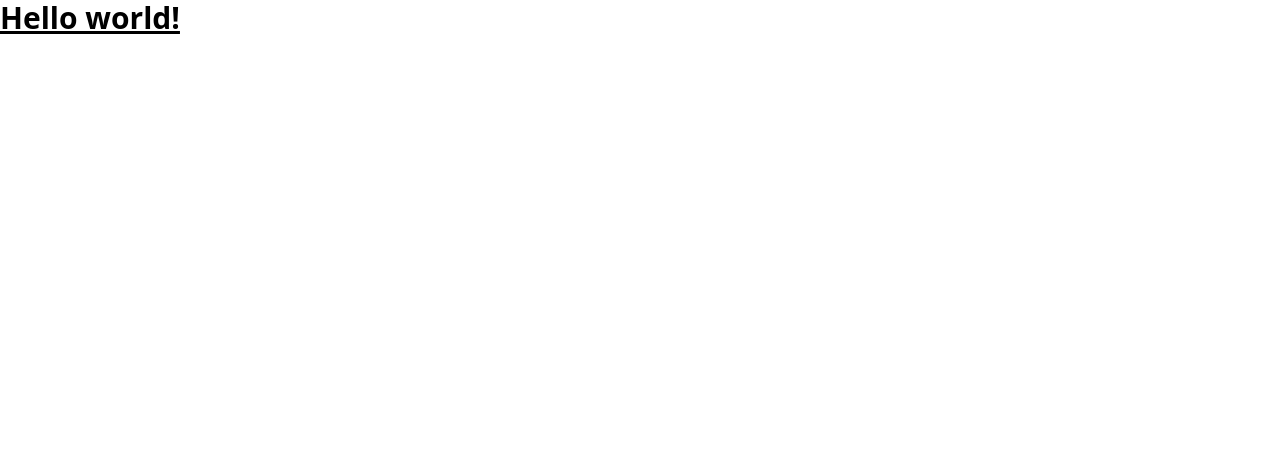
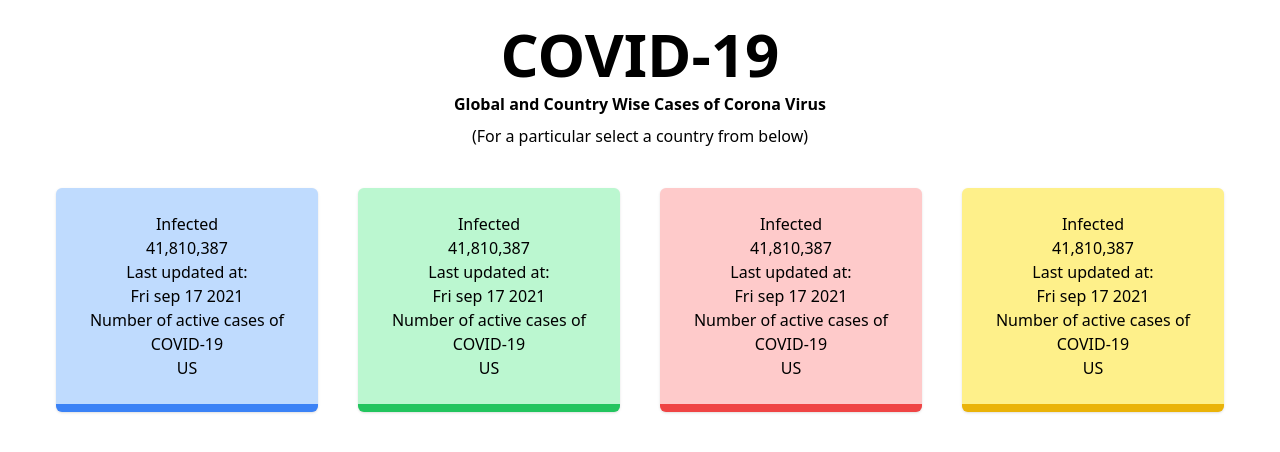
Before and after one commit to emirxmertoglu/redux-covid19-tracker, a React (Vite) app: page / in a window 1280 px wide. Shown: the top 452 px of the page. Built offline with nearby package versions, Linux system fonts and the light colour scheme.

Commit message:
header and card components

```diff
--- a/src/App.jsx
+++ b/src/App.jsx
@@ -1,5 +1,13 @@
+import Header from "@/components/Header";
+import Cards from "@/components/Cards";
+
 function App() {
-  return <h1 className="text-3xl font-bold underline">Hello world!</h1>;
+  return (
+    <div className="container mx-auto py-6 px-4 max-w-[1200px] h-screen text-center">
+      <Header />
+      <Cards />
+    </div>
+  );
 }
 
 export default App;
--- /dev/null
+++ b/src/components/Cards/index.jsx
@@ -0,0 +1,43 @@
+const Cards = () => {
+  return (
+    <div className="grid grid-cols-2 lg:grid-cols-4 gap-4 lg:gap-10">
+      <div className="py-6 px-4 flex flex-col bg-blue-200 border-b-8 border-b-blue-500 rounded-md shadow">
+        <span>Infected</span>
+        <span>41,810,387</span>
+        <span>Last updated at:</span>
+        <span>Fri sep 17 2021</span>
+        <span>Number of active cases of COVID-19</span>
+        <span>US</span>
+      </div>
+
+      <div className="py-6 px-4 flex flex-col bg-green-200 border-b-8 border-b-green-500 rounded-md shadow">
+        <span>Infected</span>
+        <span>41,810,387</span>
+        <span>Last updated at:</span>
+        <span>Fri sep 17 2021</span>
+        <span>Number of active cases of COVID-19</span>
+        <span>US</span>
+      </div>
+
+      <div className="py-6 px-4 flex flex-col bg-red-200 border-b-8 border-b-red-500 rounded-md shadow">
+        <span>Infected</span>
+        <span>41,810,387</span>
+        <span>Last updated at:</span>
+        <span>Fri sep 17 2021</span>
+        <span>Number of active cases of COVID-19</span>
+        <span>US</span>
+      </div>
+
+      <div className="py-6 px-4 flex flex-col bg-yellow-200 border-b-8 border-b-yellow-500 rounded-md shadow">
+        <span>Infected</span>
+        <span>41,810,387</span>
+        <span>Last updated at:</span>
+        <span>Fri sep 17 2021</span>
+        <span>Number of active cases of COVID-19</span>
+        <span>US</span>
+      </div>
+    </div>
+  );
+};
+
+export default Cards;
--- /dev/null
+++ b/src/components/Header/index.jsx
@@ -0,0 +1,13 @@
+const Header = () => {
+  return (
+    <header className="mb-10">
+      <h1 className="text-6xl font-bold mb-2">COVID-19</h1>
+      <p className="font-semibold mb-2">
+        Global and Country Wise Cases of Corona Virus
+      </p>
+      <p>(For a particular select a country from below)</p>
+    </header>
+  );
+};
+
+export default Header;
```
